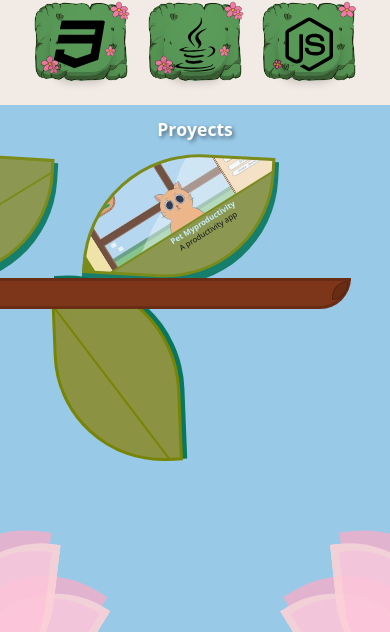
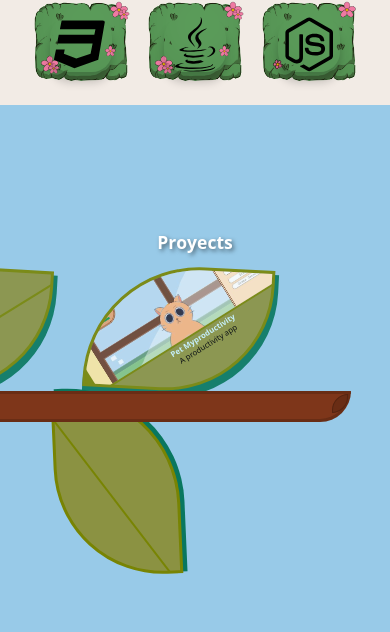
Before and after one commit to MelanieRD/PortafolioIdea2, a React (Vite) app: page / in a window 390 px wide. Shown: the part 695-1327 px from the top of the page. Built offline with nearby package versions, Linux system fonts and the light colour scheme.

Commit message:
--allow-emptyflag

```diff
--- a/src/pages/Proyects/proyects.css
+++ b/src/pages/Proyects/proyects.css
@@ -102,11 +102,16 @@
     flex: 2;
   }
 
+  .titleProyects{
+    margin-top: 30vw;
+  }
   .branchContainer {
     width: 100%;
     padding-bottom: 6vw;
     overflow-x: scroll;
     overflow-y: hidden;
+    margin-bottom: 30vw;
+
   }
 
   .trunk {
```
